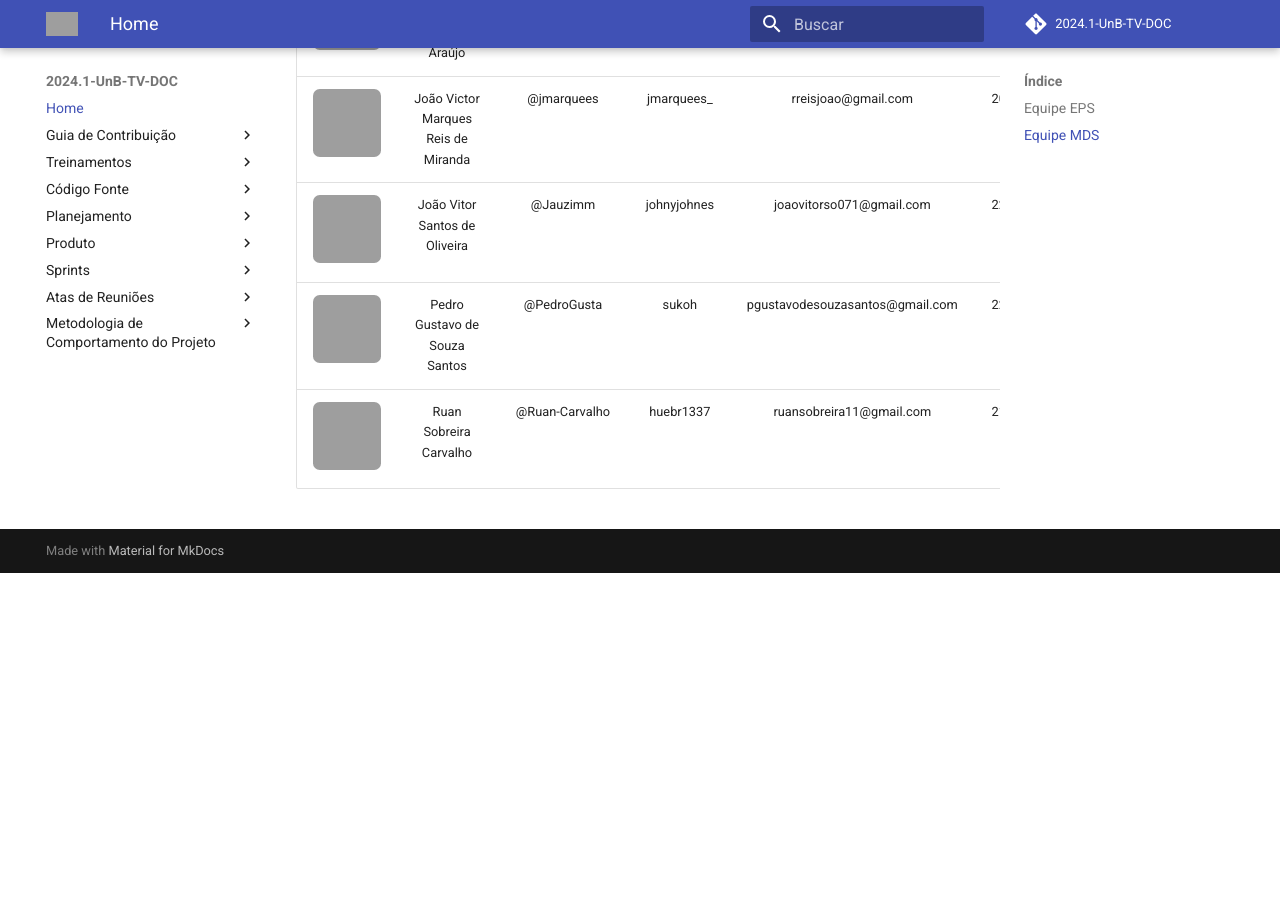
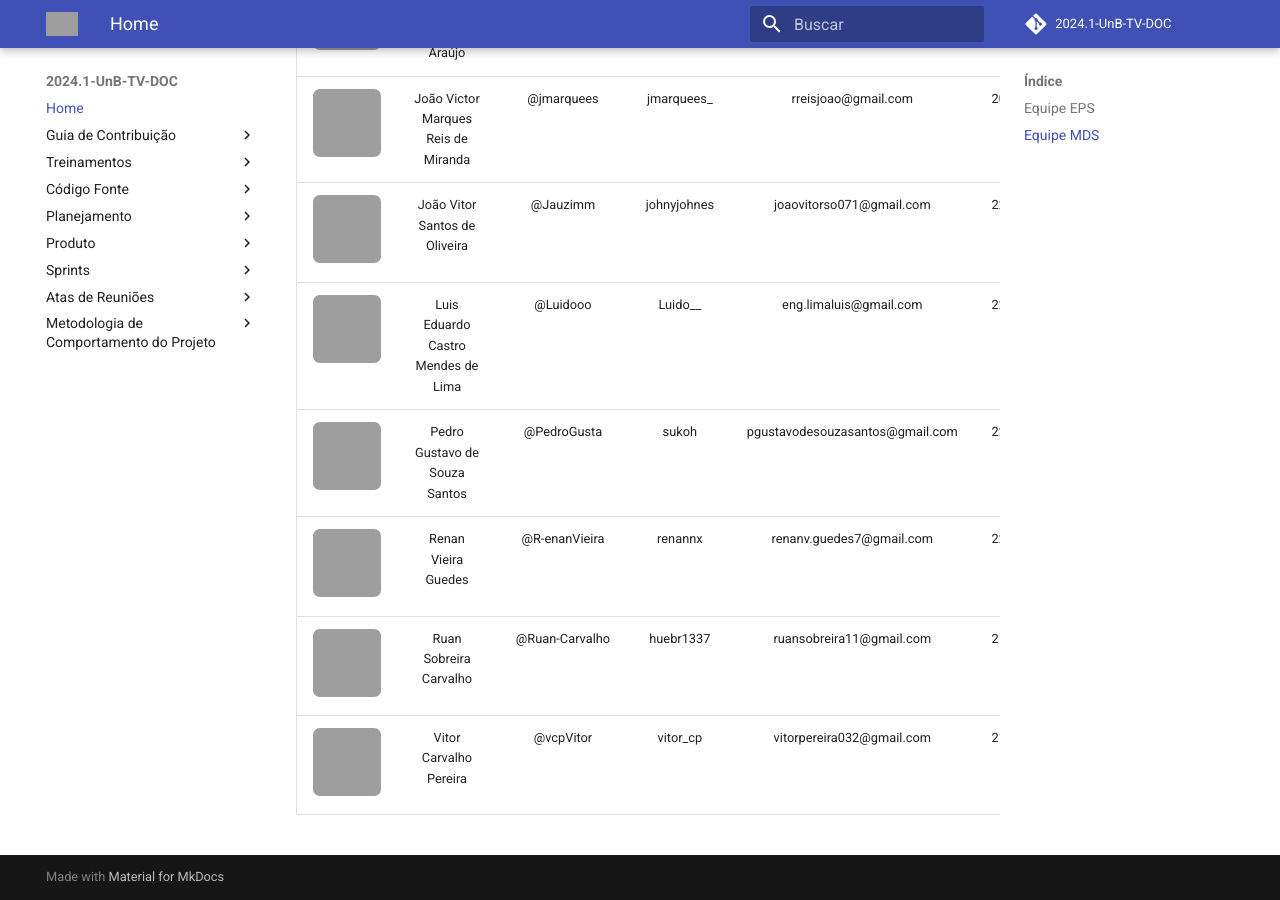
Before and after one commit to fga-eps-mds/2024.1-UnB-TV-DOC, an MkDocs documentation site: the page built from docs/index.md, in a window 1280 px wide and 900 px high, scrolled down 1179 px. Built offline with MkDocs 1.6.1 and Material for MkDocs 9.7.7, drawn with Linux system fonts in a browser that asks for light colours; comment, search, counter and statistics services are not loaded; before the commit the page ends 1752 px from its top, so only the background shows below that; grey boxes are pictures that could not be loaded.

Commit message:
Adicao dos  novos integrantes MDS na tabela da equipe

```diff
--- a/docs/index.md
+++ b/docs/index.md
@@ -19,5 +19,8 @@
 | <img width="100px" style="border-radius:10%" src="https://github.com/xzxjesse.png" alt="Jéssica Eveline Saraiva Araújo"> | Jéssica Eveline Saraiva Araújo  | @xzxjesse | xzxjesse | jessicaeveline121@gmail.com | 221022319 |
 | <img width="100px" style="border-radius:10%" src="https://github.com/jmarquees.png" alt="João Victor Marques Reis de Miranda"> | João Victor Marques Reis de Miranda  | @jmarquees | jmarquees_ | rreisjoao@gmail.com | 200058576 |
 | <img width="100px" style="border-radius:10%" src="https://github.com/Jauzimm.png" alt="João Vitor Santos de Oliveira"> | João Vitor Santos de Oliveira  | @Jauzimm | johnyjohnes | joaovitorso071@gmail.com | 221022337 |
+| <img width="100px" style="border-radius:10%" src="https://github.com/Luidooo.png" alt="Luis Eduardo Castro Mendes de Lima"> | Luis Eduardo Castro Mendes de Lima  | @Luidooo | Luido__ | eng.limaluis@gmail.com  | 221008285 |
 | <img width="100px" style="border-radius:10%" src="https://github.com/PedroGusta.png" alt="Pedro Gustavo de Souza Santos"> | Pedro Gustavo de Souza Santos  | @PedroGusta | sukoh | pgustavodesouzasantos@gmail.com  | 221008605 |
+| <img width="100px" style="border-radius:10%" src="https://github.com/R-enanVieira.png" alt="Renan Vieira Guedes"> | Renan Vieira Guedes  | @R-enanVieira | renannx | renanv.guedes7@gmail.com | 221031363 |
 | <img width="100px" style="border-radius:10%" src="https://github.com/Ruan-Carvalho.png" alt="Ruan Sobreira Carvalho"> | Ruan Sobreira Carvalho  | @Ruan-Carvalho | huebr1337 | ruansobreira11@gmail.com | 211043763 |
+| <img width="100px" style="border-radius:10%" src="https://github.com/vcpVitor.png" alt="Vitor Carvalho Pereira"> | Vitor Carvalho Pereira  | @vcpVitor | vitor_cp | vitorpereira032@gmail.com | 211062615 |
```
